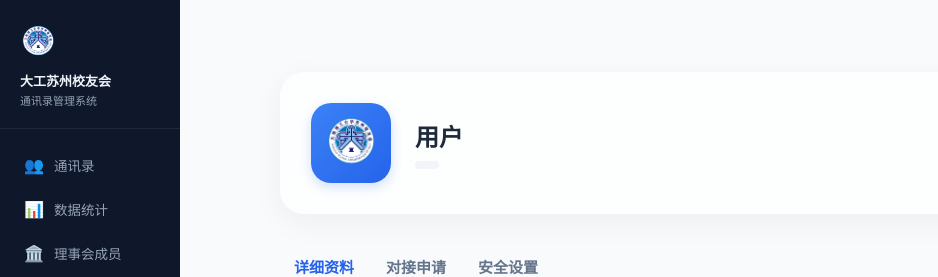
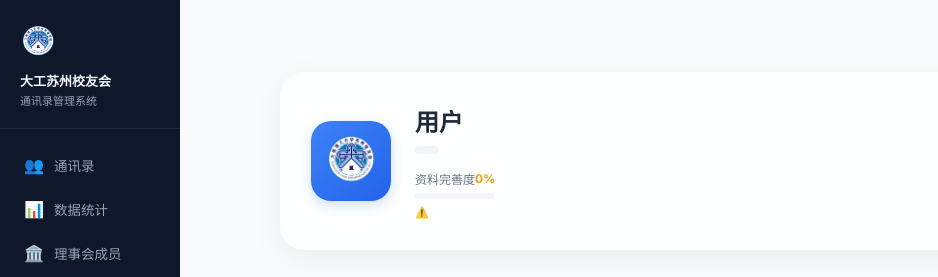
Before and after one commit to zouclang/alumni-system, a Next.js app: page /profile in a window 1280 px wide. Shown: the top 277 px of the page, without its empty margins (0-938 px from the left). Built offline with nearby package versions, Linux system fonts and the light colour scheme; no server answers.

Commit message:
Adjust profile completion rule to 45% with mandatory field checks and fix admin list refresh bug

```diff
--- a/app/api/admin/audit-logs/route.ts
+++ b/app/api/admin/audit-logs/route.ts
@@ -1,6 +1,8 @@
 import { NextResponse } from 'next/server';
 import { getDb } from '@/lib/db';
 import { getSession } from '@/lib/auth';
+
+export const dynamic = 'force-dynamic';
 
 export async function GET() {
   try {
--- a/app/api/admin/users/pending-count/route.ts
+++ b/app/api/admin/users/pending-count/route.ts
@@ -1,6 +1,8 @@
 import { NextRequest, NextResponse } from 'next/server';
 import { getDb } from '@/lib/db';
 import { getSession } from '@/lib/auth';
+
+export const dynamic = 'force-dynamic';
 
 export async function GET(_request: NextRequest) {
   try {
--- a/app/api/admin/users/route.ts
+++ b/app/api/admin/users/route.ts
@@ -1,6 +1,8 @@
 import { NextRequest, NextResponse } from 'next/server';
 import { getDb } from '@/lib/db';
 import { getSession } from '@/lib/auth';
+
+export const dynamic = 'force-dynamic';
 
 export async function GET(_request: NextRequest) {
   try {
--- a/app/api/contact-requests/route.ts
+++ b/app/api/contact-requests/route.ts
@@ -1,6 +1,9 @@
 import { NextRequest, NextResponse } from 'next/server';
 import { getDb } from '@/lib/db';
 import { getSession } from '@/lib/auth';
+import { calculateProfileCompletion, COMPLETION_THRESHOLD, isProfileEligible } from '@/lib/profile-utils';
+
+export const dynamic = 'force-dynamic';
 
 export async function GET(request: NextRequest) {
   try {
@@ -68,6 +71,29 @@ export async function POST(request: NextRequest) {
 
     const db = getDb();
 
+    // Check sender's profile completion (Exempt ADMIN)
+    if (session.role !== 'ADMIN') {
+      const senderAlumni = db.prepare(`
+        SELECT a.* FROM alumni a
+        JOIN users u ON u.alumni_id = a.id
+        WHERE u.id = ?
+      `).get(session.userId) as any;
+
+      if (senderAlumni) {
+        const experiences = db.prepare('SELECT * FROM school_experiences WHERE alumni_id = ?').all(senderAlumni.id);
+        const eligibility = isProfileEligible(senderAlumni, experiences);
+
+        if (!eligibility.eligible) {
+          return NextResponse.json({
+            error: eligibility.reason || '您的个人资料未达到申请要求。',
+            completion: calculateProfileCompletion(senderAlumni, experiences)
+          }, { status: 403 });
+        }
+      } else {
+        return NextResponse.json({ error: '未找到您的校友档案，请先完善资料。' }, { status: 403 });
+      }
+    }
+
     // Check if already requested and pending/approved
     const existing = db.prepare(`
       SELECT * FROM contact_requests
--- a/app/api/corrections/route.ts
+++ b/app/api/corrections/route.ts
@@ -1,6 +1,8 @@
 import { NextRequest, NextResponse } from 'next/server';
 import { getDb } from '@/lib/db';
 import { getSession } from '@/lib/auth';
+
+export const dynamic = 'force-dynamic';
 
 export async function GET(request: NextRequest) {
   try {
--- a/app/api/notifications/unread-count/route.ts
+++ b/app/api/notifications/unread-count/route.ts
@@ -1,6 +1,8 @@
 import { NextRequest, NextResponse } from 'next/server';
 import { getDb } from '@/lib/db';
 import { getSession } from '@/lib/auth';
+
+export const dynamic = 'force-dynamic';
 
 export async function GET(_request: NextRequest) {
   try {
--- a/app/profile/page.tsx
+++ b/app/profile/page.tsx
@@ -3,10 +3,13 @@
 import { useEffect, useState } from 'react';
 import { useRouter } from 'next/navigation';
 import AlumniForm from '@/components/AlumniForm';
+import { calculateProfileCompletion, COMPLETION_THRESHOLD, isProfileEligible } from '@/lib/profile-utils';
 
 export default function ProfilePage() {
   const [user, setUser] = useState<any>(null);
   const [alumni, setAlumni] = useState<any>(null);
+  const [completion, setCompletion] = useState<number>(0);
+  const [eligibility, setEligibility] = useState<{ eligible: boolean; reason?: string }>({ eligible: false });
   const [loading, setLoading] = useState(true);
   const [currentView, setCurrentView] = useState<'info' | 'password' | 'requests'>('info');
   const [auditLogs, setAuditLogs] = useState<any[]>([]);
@@ -16,6 +19,7 @@ export default function ProfilePage() {
   const router = useRouter();
 
   const [contactRequests, setContactRequests] = useState<any[]>([]);
+
   useEffect(() => {
     fetchData();
   }, []);
@@ -44,6 +48,9 @@ export default function ProfilePage() {
           const aRes = await fetch(`/api/alumni/${data.user.alumniId}`);
           const aData = await aRes.json();
           setAlumni(aData);
+          const percent = calculateProfileCompletion(aData, aData.experiences);
+          setCompletion(percent);
+          setEligibility(isProfileEligible(aData, aData.experiences));
         }
       } else {
         router.push('/login');
@@ -140,6 +147,25 @@ export default function ProfilePage() {
                   </span>
                 )}
               </div>
+              {user?.role !== 'ADMIN' && (
+                <div className="completion-container" style={{ marginTop: '16px' }}>
+                  <div className="completion-label">
+                    <span>资料完善度</span>
+                    <span className={`completion-percentage ${eligibility.eligible ? 'success' : 'warning'}`}>{completion}%</span>
+                  </div>
+                  <div className="completion-bar-bg">
+                    <div className="completion-bar-fill" style={{ width: `${completion}%`, backgroundColor: eligibility.eligible ? '#10b981' : '#f59e0b' }}></div>
+                  </div>
+                  {!eligibility.eligible && (
+                    <div className="completion-hint" style={{ color: '#f59e0b', fontWeight: 500 }}>
+                      ⚠️ {eligibility.reason}
+                    </div>
+                  )}
+                  {eligibility.eligible && (
+                    <div className="completion-hint" style={{ color: '#10b981' }}>✅ 已达到申请对接标准</div>
+                  )}
+                </div>
+              )}
             </div>
           </div>
         </div>
@@ -230,7 +256,7 @@ export default function ProfilePage() {
                   </div>
                 ) : (
                   <div className="audit-log-list">
-                    {auditLogs.map(log => (
+                    {auditLogs.map((log: any) => (
                       <div key={`${log.type}-${log.id}`} className="audit-log-item-single">
                         <div className="log-left">
                           <div className="log-type-tag-compact">
@@ -267,12 +293,12 @@ export default function ProfilePage() {
                 </div>
               ) : (
                 <div className="request-list">
-                  {contactRequests.map(req => (
+                  {contactRequests.map((req: any) => (
                     <div key={req.id} className={`request-item ${req.status.toLowerCase()}`}>
                       <div className="request-header">
                         <span className="target-name">对接校友: {req.target_name}</span>
                         <span className={`status-pill ${req.status.toLowerCase()}`}>
-                          {req.status === 'PENDING' ? '待审核' : req.status === 'APPROVED' ? '已通过' : '已拒绝'}
+                          {req.status === 'PENDING' ? '待审核' : req.status === 'APPROVED' ? '已通过' : req.status === '拒绝' ? '已拒绝' : req.status}
                         </span>
                       </div>
                       <div className="request-body">
@@ -369,25 +395,45 @@ export default function ProfilePage() {
           border: 1px solid #ffedd5;
         }
 
-        .action-btn {
-          padding: 10px 20px;
-          background: #fff;
-          border: 1px solid #e2e8f0;
-          border-radius: 12px;
-          color: #475569;
-          font-weight: 600;
-          font-size: 14px;
-          cursor: pointer;
-          transition: all 0.2s;
+        /* Completion Bar */
+        .completion-container {
+          width: 100%;
+          max-width: 300px;
         }
-        .action-btn:hover {
-          background: #f8fafc;
-          border-color: #cbd5e1;
+        .completion-label {
+          display: flex;
+          justify-content: space-between;
+          align-items: center;
+          margin-bottom: 6px;
         }
-        .action-btn.active {
-          background: #1e293b;
-          color: white;
-          border-color: #1e293b;
+        .completion-label span:first-child {
+          font-size: 12px;
+          color: #64748b;
+          font-weight: 500;
+        }
+        .completion-percentage {
+          font-size: 12px;
+          font-weight: 700;
+        }
+        .completion-percentage.success { color: #10b981; }
+        .completion-percentage.warning { color: #f59e0b; }
+
+        .completion-bar-bg {
+          height: 6px;
+          background: #f1f5f9;
+          border-radius: 3px;
+          overflow: hidden;
+        }
+        .completion-bar-fill {
+          height: 100%;
+          background: linear-gradient(90deg, #3b82f6, #60a5fa);
+          border-radius: 3px;
+          transition: width 0.5s cubic-bezier(0.4, 0, 0.2, 1);
+        }
+        .completion-hint {
+          margin-top: 6px;
+          font-size: 11px;
+          color: #94a3b8;
         }
 
         .profile-nav-tabs {
@@ -418,78 +464,6 @@ export default function ProfilePage() {
           right: 0;
           height: 2px;
           background: #2563eb;
-        }
-        .count-badge {
-          background: #ef4444;
-          color: white;
-          font-size: 10px;
-          padding: 2px 6px;
-          border-radius: 10px;
-          margin-left: 6px;
-          vertical-align: middle;
-        }
-
-        /* Requests View */
-        .request-list {
-          display: flex;
-          flex-direction: column;
-          gap: 16px;
-        }
-        .request-item {
-          padding: 20px;
-          border-radius: 16px;
-          background: #f8fafc;
-          border: 1px solid #e2e8f0;
-        }
-        .request-item.approved { border-left: 4px solid #10b981; background: #f0fdf4; }
-        .request-item.rejected { border-left: 4px solid #ef4444; background: #fef2f2; }
-        .request-item.pending { border-left: 4px solid #f59e0b; }
-
-        .request-header {
-          display: flex;
-          justify-content: space-between;
-          align-items: center;
-          margin-bottom: 12px;
-        }
-        .target-name { font-weight: 700; color: #1e293b; font-size: 16px; }
-        .status-pill {
-          font-size: 11px;
-          font-weight: 700;
-          padding: 4px 10px;
-          border-radius: 100px;
-          text-transform: uppercase;
-        }
-        .status-pill.pending { background: #fef3c7; color: #92400e; }
-        .status-pill.approved { background: #d1fae5; color: #065f46; }
-        .status-pill.rejected { background: #fee2e2; color: #991b1b; }
-
-        .request-body { margin-bottom: 12px; }
-        .reason-text { font-size: 14px; color: #475569; line-height: 1.5; }
-        .contact-reveal {
-          margin-top: 15px;
-          padding: 15px;
-          background: white;
-          border-radius: 12px;
-          border: 1px solid #d1fae5;
-          display: flex;
-          flex-direction: column;
-          gap: 8px;
-        }
-        .reveal-item { font-size: 14px; color: #065f46; }
-        .reject-remark {
-          margin-top: 12px;
-          padding: 10px;
-          background: #fee2e2;
-          color: #991b1b;
-          border-radius: 8px;
-          font-size: 13px;
-        }
-        .request-time { font-size: 12px; color: #94a3b8; text-align: right; }
-
-        .empty-requests {
-          padding: 60px 0;
-          text-align: center;
-          color: #94a3b8;
         }
 
         /* Content Area */
@@ -608,6 +582,67 @@ export default function ProfilePage() {
 
         .log-time-mini { font-size: 11px; color: #94a3b8; min-width: 110px; text-align: right; }
 
+        .empty-requests {
+          padding: 60px 0;
+          text-align: center;
+          color: #94a3b8;
+        }
+
+        .request-list {
+          display: flex;
+          flex-direction: column;
+          gap: 16px;
+        }
+        .request-item {
+          padding: 20px;
+          border-radius: 16px;
+          background: #f8fafc;
+          border: 1px solid #e2e8f0;
+        }
+        .request-item.approved { border-left: 4px solid #10b981; background: #f0fdf4; }
+        .request-item.rejected { border-left: 4px solid #ef4444; background: #fef2f2; }
+        .request-item.pending { border-left: 4px solid #f59e0b; }
+
+        .request-header {
+          display: flex;
+          justify-content: space-between;
+          align-items: center;
+          margin-bottom: 12px;
+        }
+        .target-name { font-weight: 700; color: #1e293b; font-size: 16px; }
+        .status-pill {
+          font-size: 11px;
+          font-weight: 700;
+          padding: 4px 10px;
+          border-radius: 100px;
+        }
+        .status-pill.pending { background: #fef3c7; color: #92400e; }
+        .status-pill.approved { background: #d1fae5; color: #065f46; }
+        .status-pill.rejected { background: #fee2e2; color: #991b1b; }
+
+        .request-body { margin-bottom: 12px; }
+        .reason-text { font-size: 14px; color: #475569; line-height: 1.5; }
+        .contact-reveal {
+          margin-top: 15px;
+          padding: 15px;
+          background: white;
+          border-radius: 12px;
+          border: 1px solid #d1fae5;
+          display: flex;
+          flex-direction: column;
+          gap: 8px;
+        }
+        .reveal-item { font-size: 14px; color: #065f46; }
+        .reject-remark {
+          margin-top: 12px;
+          padding: 10px;
+          background: #fee2e2;
+          color: #991b1b;
+          border-radius: 8px;
+          font-size: 13px;
+        }
+        .request-time { font-size: 12px; color: #94a3b8; text-align: right; }
+
         @keyframes fadeIn {
           from { opacity: 0; transform: translateY(10px); }
           to { opacity: 1; transform: translateY(0); }
@@ -617,8 +652,6 @@ export default function ProfilePage() {
 
         @media (max-width: 640px) {
           .user-profile-header { flex-direction: column; gap: 20px; align-items: flex-start; }
-          .header-actions { width: 100%; }
-          .action-btn { width: 100%; }
           .profile-content-area { padding: 20px; }
           .audit-log-item-single { flex-direction: column; align-items: flex-start; gap: 8px; }
           .log-right { width: 100%; justify-content: space-between; }
--- a/components/Sidebar.tsx
+++ b/components/Sidebar.tsx
@@ -43,14 +43,14 @@ export default function Sidebar() {
   }, [pathname]);
 
   const fetchPendingCount = () => {
-    fetch('/api/admin/users/pending-count')
+    fetch(`/api/admin/users/pending-count?t=${Date.now()}`)
       .then(res => res.json())
       .then(data => setPendingCount(data.count || 0))
       .catch(() => {});
   };
 
   const fetchUserUnreadCount = () => {
-    fetch('/api/notifications/unread-count')
+    fetch(`/api/notifications/unread-count?t=${Date.now()}`)
       .then(res => res.json())
       .then(data => setUserUnreadCount(data.count || 0))
       .catch(() => {});
--- /dev/null
+++ b/lib/profile-utils.ts
@@ -0,0 +1,129 @@
+/**
+ * Calculate the completion percentage of an alumni profile.
+ * 20 key fields, each worth 5%.
+ */
+export function calculateProfileCompletion(alumni: any, experiences: any[] = []): number {
+  if (!alumni) return 0;
+
+  const fields = [
+    'name',
+    'gender',
+    'hometown',
+    'birth_month',
+    'region',
+    'degree',
+    'phone',
+    'wechat_id',
+    'qq',
+    'career_type',
+    'company',
+    'position',
+    'industry',
+    'social_roles',
+    'business_desc',
+    'interests',
+    // These 4 were in scalar but are now typically in experiences,
+    // keep for legacy/fallback counts
+    'enrollment_year',
+    'graduation_year',
+    'college_normalized',
+    'major',
+  ];
+
+  let filledCount = 0;
+
+  // Check the 19 direct fields
+  fields.forEach(field => {
+    const value = alumni[field];
+    if (value !== null && value !== undefined && String(value).trim() !== '' && String(value) !== '0') {
+      filledCount++;
+    }
+  });
+
+  // Check for at least one school experience (20th "field")
+  if (experiences && experiences.length > 0) {
+    filledCount++;
+  } else if (typeof alumni.school_experience === 'string' && alumni.school_experience.trim()) {
+    filledCount++;
+  }
+
+  // Calculate percentage (max 100%)
+  const percentage = Math.min(Math.round((filledCount / 20) * 100), 100);
+
+  return percentage;
+}
+
+/**
+ * Check if the profile meets the mandatory requirements for application.
+ * Requirements:
+ * 1. Percentage >= 45%
+ * 2. Basic Info complete: name, gender, hometown, birth_month, region, phone, wechat_id/qq, degree
+ * 3. At least one complete school experience (stage, year, college, major)
+ */
+export function isProfileEligible(alumni: any, experiences: any[] = []): { eligible: boolean; reason?: string } {
+  if (!alumni) return { eligible: false, reason: '未找到校友信息' };
+
+  const completion = calculateProfileCompletion(alumni, experiences);
+  if (completion < COMPLETION_THRESHOLD) {
+    return { eligible: false, reason: `信息完整度不足 ${COMPLETION_THRESHOLD}%` };
+  }
+
+  // Check Basic Info
+  const basicFields = [
+    { key: 'name', label: '姓名' },
+    { key: 'gender', label: '性别' },
+    { key: 'hometown', label: '家乡' },
+    { key: 'birth_month', label: '生日月份' },
+    { key: 'region', label: '所在区域' },
+    { key: 'phone', label: '联系电话' },
+    { key: 'degree', label: '最高学历' }
+  ];
+
+  for (const f of basicFields) {
+    const val = alumni[f.key];
+    if (!val || String(val).trim() === '') {
+      return { eligible: false, reason: `基本信息未填写完整：${f.label}` };
+    }
+  }
+
+  // Check WeChat or QQ (at least one)
+  if (!alumni.wechat_id && !alumni.qq) {
+    return { eligible: false, reason: '基本信息未填写完整：微信号' };
+  }
+
+  // Check School Experience
+  if (!experiences || experiences.length === 0) {
+    return { eligible: false, reason: '在校经历未填写完整：至少需填写一段经历' };
+  }
+
+  const firstExp = experiences[0];
+  const expFields = [
+    { key: 'stage', label: '阶段' },
+    { key: 'start_year', label: '起始年' },
+    { key: 'college', label: '学院' },
+    { key: 'major', label: '专业' }
+  ];
+
+  for (const f of expFields) {
+    if (!firstExp[f.key] || String(firstExp[f.key]).trim() === '') {
+      return { eligible: false, reason: `在校经历未填写完整：${f.label}` };
+    }
+  }
+
+  // Check Work Info
+  const careerType = alumni.career_type;
+  const company = alumni.company;
+
+  if (!careerType && !company) {
+    return { eligible: false, reason: '工作信息填写不完整，无法获取对接权限' };
+  }
+
+  const topThreeTypes = ['职业经理（含高管、职员等）', '自主创业（有公司）', '其他（机关事业等）'];
+  if (topThreeTypes.includes(careerType) && (!company || String(company).trim() === '')) {
+    return { eligible: false, reason: '工作信息填写不完整，无法获取对接权限' };
+  }
+
+  return { eligible: true };
+}
+
+export const COMPLETION_THRESHOLD = 45;
```
Also changed, not shown: app/admin/permissions/page.tsx (+4 -4 lines), app/page.tsx (+21 -2 lines).
